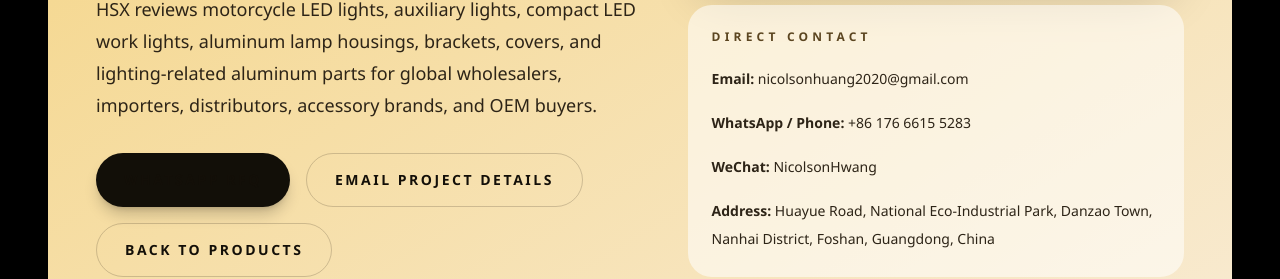
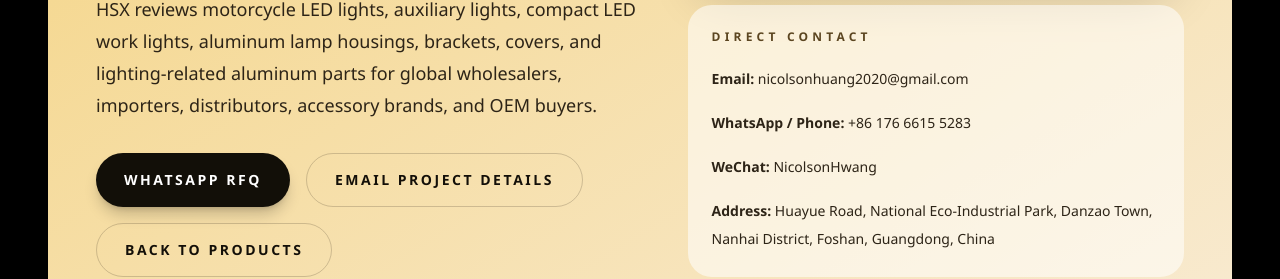
Before and after one commit to nicolsonhuang-byte/hsxdiecasting, a Next.js app: page /products/motorcycle-led-lights in a window 1280 px wide. Shown: the part 8358-8637 px from the top of the page. Built offline with nearby package versions, Linux system fonts and the light colour scheme.

Commit message:
Force motorcycle CTA button text visible

```diff
--- a/src/app/products/motorcycle-led-lights/page.tsx
+++ b/src/app/products/motorcycle-led-lights/page.tsx
@@ -631,9 +631,12 @@ export default function MotorcycleLedLightsPage() {
                 <div className="mt-8 flex flex-col gap-4 sm:flex-row sm:flex-wrap">
                   <a
                     href={contactDetails.whatsappHref}
-                    className="inline-flex items-center justify-center rounded-full bg-[#120f08] px-7 py-4 text-center text-sm font-bold uppercase tracking-[0.18em] text-[#ffffff] shadow-lg shadow-black/20 transition hover:bg-black"
+                    className="inline-flex items-center justify-center rounded-full bg-[#120f08] px-7 py-4 text-center text-sm font-bold uppercase tracking-[0.18em] shadow-lg shadow-black/20 transition hover:bg-black"
+                    aria-label="WhatsApp RFQ"
                   >
-                    WhatsApp RFQ
+                    <span className="relative z-10" style={{ color: "#ffffff" }}>
+                      WhatsApp RFQ
+                    </span>
                   </a>
                   <a
                     href={mailtoMotorcycleRfq}
```
